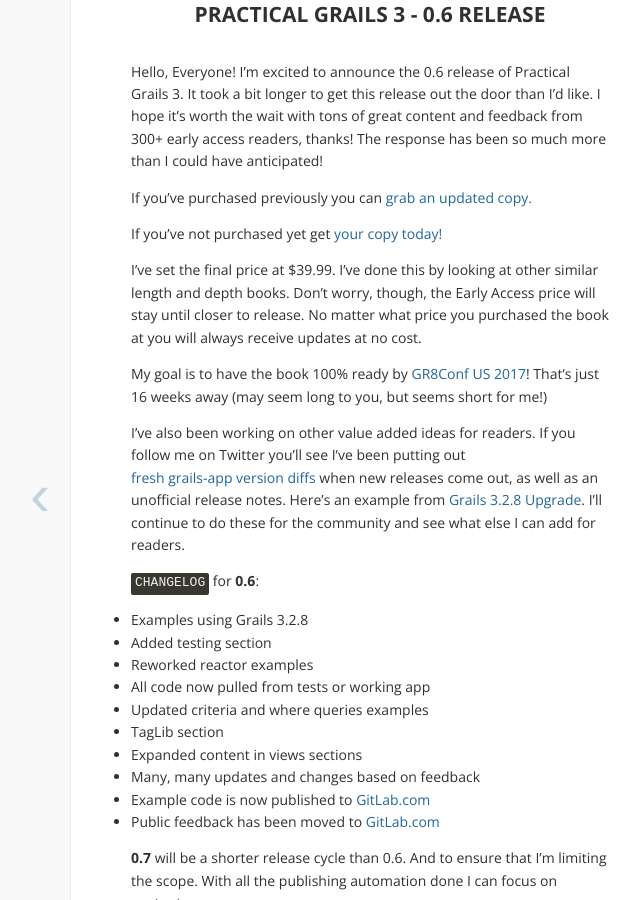
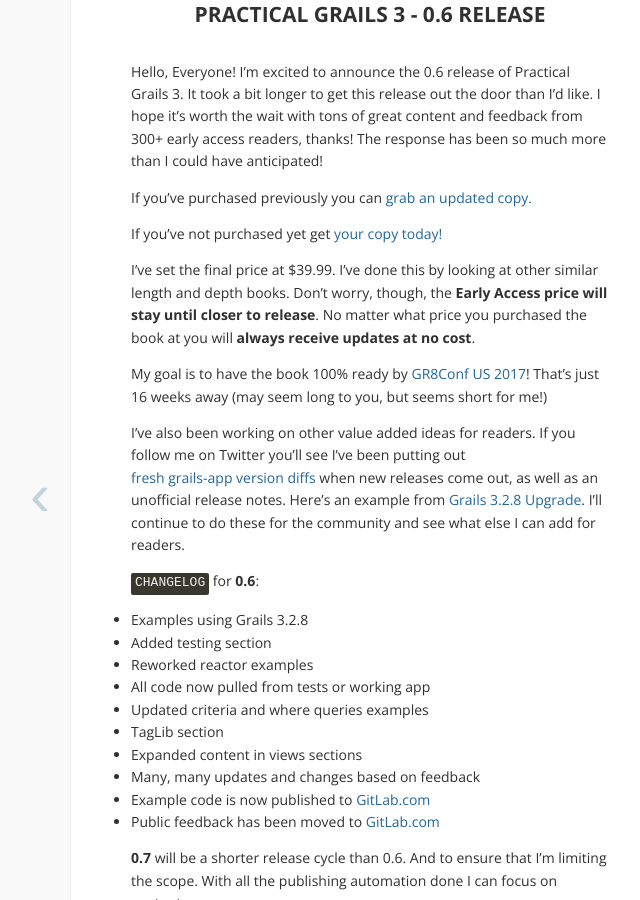
Before and after one commit to erichelgeson/erichelgeson.github.com, a Jekyll site: the page built from _posts/2017-04-03-grails-book-06.markdown, in a window 1280 px wide and 900 px high, scrolled down 396 px. Shown: the whole window, without its empty margins (270-910 px from the left). Built offline with Jekyll 4.4.1, drawn with Linux system fonts in a browser that asks for light colours; comment, search, counter and statistics services are not loaded.

Commit message:
Empahasis

```diff
--- a/_posts/2017-04-03-grails-book-06.markdown
+++ b/_posts/2017-04-03-grails-book-06.markdown
@@ -11,7 +11,7 @@ If you've purchased previously you can [grab an updated copy.](https://www.grail
 
 If you've not purchased yet get [your copy today!](https://www.grails3book.com/early-access.html)
 
-I've set the final price at $39.99. I've done this by looking at other similar length and depth books. Don't worry, though, the Early Access price will stay until closer to release. No matter what price you purchased the book at you will always receive updates at no cost.
+I've set the final price at $39.99. I've done this by looking at other similar length and depth books. Don't worry, though, the **Early Access price will stay until closer to release**. No matter what price you purchased the book at you will **always receive updates at no cost**.
 
 My goal is to have the book 100% ready by [GR8Conf US 2017](http://gr8conf.us/)! That's just 16 weeks away (may seem long to you, but seems short for me!)
 
```
